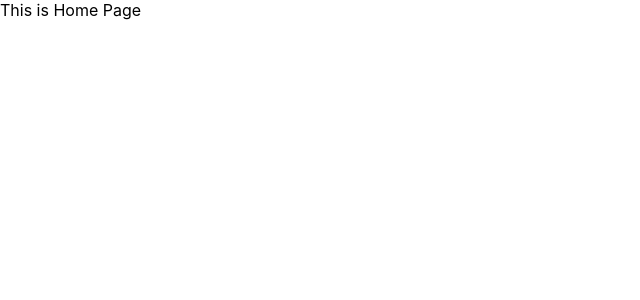
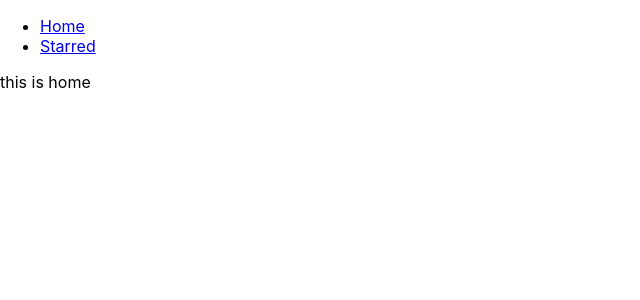
Before and after one commit to ishujain2512/box-office, a React (Create React App) app: page / in a window 1280 px wide. Shown: the top 300 px of the page, without its empty margins (0-640 px from the left). Built offline with nearby package versions, Linux system fonts and the light colour scheme.

Commit message:
added navbar and created page components

```diff
--- a/src/App.js
+++ b/src/App.js
@@ -1,17 +1,26 @@
 import React from 'react';
 import { Switch, Route } from 'react-router-dom';
+import Navs from './components/Navs';
+import Home from './pages/Home';
+import Starred from './pages/Starred';
 
 function App() {
   return (
+    <div>
+      <Navs />
+
       <Switch>
         <Route exact path="/">
-        This is Home Page
+          <Home />
         </Route>
         <Route exact path="/starred">
-        This is Starred
+          <Starred />
         </Route>
-      <Route>This is 404 Page not found HI feel free to browse us more.</Route>
+        <Route>
+          This is 404 Page not found HI feel free to browse us more.
+        </Route>
       </Switch>
+    </div>
   );
 }
 
--- /dev/null
+++ b/src/components/Navs.js
@@ -0,0 +1,23 @@
+/* eslint-disable arrow-body-style */
+import React from 'react';
+import { Link } from 'react-router-dom';
+
+const LINKS = [
+  { to: '/', text: 'Home' },
+  { to: '/starred', text: 'Starred' },
+];
+const Navs = () => {
+  return (
+    <div>
+      <ul>
+        {LINKS.map(item => (
+          <li key={item.to}>
+            <Link to={item.to}>{item.text}</Link>
+          </li>
+        ))}
+      </ul>
+    </div>
+  );
+};
+
+export default Navs;
--- /dev/null
+++ b/src/pages/Home.js
@@ -0,0 +1,5 @@
+import React from 'react';
+
+const Home = () => <div>this is home</div>;
+
+export default Home;
--- /dev/null
+++ b/src/pages/Starred.js
@@ -0,0 +1,5 @@
+import React from 'react';
+
+const Starred = () => <div>This is Starred</div>;
+
+export default Starred;
```
Lines whose indentation alone changed are shown as unchanged.
